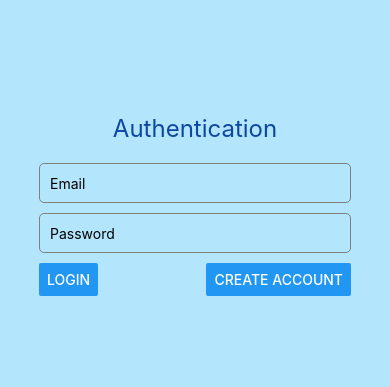
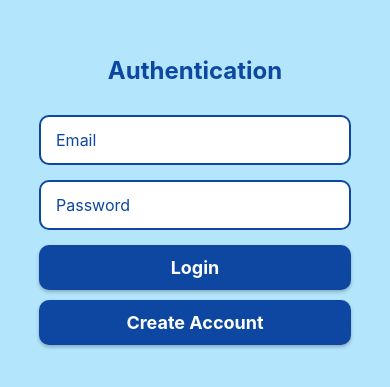
Before and after one commit to sapphiregaze/Intelli-Learn, a React Native app in the folder mobile/: screen /Authentication in a window 390 px wide. Shown: the part 217-604 px from the top of the page. Built offline with nearby package versions, Linux system fonts and the light colour scheme.

Commit message:
Adjust design for other pages

```diff
--- a/mobile/AuthenticationScreen.js
+++ b/mobile/AuthenticationScreen.js
@@ -1,25 +1,31 @@
 import React from 'react';
-import { View, Text, TextInput, Button, StyleSheet } from 'react-native';
+import { View, Text, TextInput, TouchableOpacity, StyleSheet } from 'react-native';
 
 export default function AuthenticationScreen({ navigation }) {
   return (
     <View style={styles.container}>
       <Text style={styles.title}>Authentication</Text>
+      <View style={styles.inputContainer}>
         <TextInput
           style={styles.input}
           placeholder="Email"
           keyboardType="email-address"
           autoCapitalize="none"
         />
+      </View>
+      <View style={styles.inputContainer}>
         <TextInput
           style={styles.input}
           placeholder="Password"
           secureTextEntry={true}
         />
-      <View style={styles.buttonContainer}>
-        <Button title="Login" onPress={() => navigation.navigate('Test')} />
-        <Button title="Create Account" onPress={() => navigation.navigate('CreateAccount')} />
       </View>
+      <TouchableOpacity style={styles.button} onPress={() => navigation.navigate('Test')}>
+        <Text style={styles.buttonText}>Login</Text>
+      </TouchableOpacity>
+      <TouchableOpacity style={styles.button} onPress={() => navigation.navigate('CreateAccount')}>
+        <Text style={styles.buttonText}>Create Account</Text>
+      </TouchableOpacity>
     </View>
   );
 }
@@ -29,25 +35,45 @@ const styles = StyleSheet.create({
     flex: 1,
     justifyContent: 'center',
     alignItems: 'center',
-    backgroundColor: '#B3E5FC', // Assuming this is the background color
+    backgroundColor: '#B3E5FC',
   },
   title: {
     fontSize: 24,
-    color: '#0D47A1', // Matching the text color
-    marginBottom: 20,
+    color: '#0D47A1',
+    marginBottom: 30,
+    fontWeight: 'bold',
+  },
+  inputContainer: {
+    width: '80%',
+    marginBottom: 15,
   },
   input: {
+    width: '100%',
+    height: 50,
+    borderColor: '#0D47A1',
+    borderWidth: 2,
+    borderRadius: 10,
+    paddingHorizontal: 15,
+    fontSize: 16,
+    color: '#0D47A1',
+    backgroundColor: 'white',  // Makes the input field standout
+  },
+  button: {
     width: '80%',
-    height: 40,
-    borderColor: 'gray',
-    borderWidth: 1,
-    borderRadius: 5,
+    paddingVertical: 12,
+    backgroundColor: '#0D47A1',
+    borderRadius: 10,
+    alignItems: 'center',
     marginBottom: 10,
-    paddingHorizontal: 10,
+    shadowColor: '#000',
+    shadowOffset: { width: 0, height: 2 },
+    shadowOpacity: 0.25,
+    shadowRadius: 3.84,
+    elevation: 5,
   },
-  buttonContainer: {
-    width: '80%',
-    flexDirection: 'row',
-    justifyContent: 'space-between',
+  buttonText: {
+    color: 'white',
+    fontSize: 18,
+    fontWeight: 'bold',
   },
 });
--- a/mobile/CreateAccountScreen.js
+++ b/mobile/CreateAccountScreen.js
@@ -1,5 +1,5 @@
 import React from 'react';
-import { View, Text, TextInput, Button, StyleSheet } from 'react-native';
+import { View, Text, TextInput, TouchableOpacity, StyleSheet } from 'react-native';
 
 export default function CreateAccountScreen({ navigation }) {
   return (
@@ -26,7 +26,9 @@ export default function CreateAccountScreen({ navigation }) {
         placeholder="Confirm Password"
         secureTextEntry={true}
       />
-      <Button title="Sign Up" onPress={() => console.log('Sign Up pressed')} />
+      <TouchableOpacity style={styles.button} onPress={() => console.log('Sign Up pressed')}>
+        <Text style={styles.buttonText}>Sign Up</Text>
+      </TouchableOpacity>
     </View>
   );
 }
@@ -36,20 +38,41 @@ const styles = StyleSheet.create({
     flex: 1,
     justifyContent: 'center',
     alignItems: 'center',
-    backgroundColor: '#B3E5FC', // Assuming this is your app's background color
+    backgroundColor: '#B3E5FC',
   },
   title: {
     fontSize: 24,
-    color: '#0D47A1', // Matching the text color
-    marginBottom: 20,
+    color: '#0D47A1',
+    fontWeight: 'bold',
+    marginBottom: 30,
   },
   input: {
     width: '80%',
-    height: 40,
-    borderColor: 'gray',
-    borderWidth: 1,
-    borderRadius: 5,
-    marginBottom: 10,
-    paddingHorizontal: 10,
+    height: 50,
+    borderColor: '#0D47A1',
+    borderWidth: 2,
+    borderRadius: 10,
+    marginBottom: 15,
+    paddingHorizontal: 15,
+    fontSize: 16,
+    backgroundColor: 'white',
+  },
+  button: {
+    width: '80%',
+    paddingVertical: 12,
+    backgroundColor: '#0D47A1',
+    borderRadius: 10,
+    alignItems: 'center',
+    marginTop: 20,
+    shadowColor: '#000',
+    shadowOffset: { width: 0, height: 2 },
+    shadowOpacity: 0.25,
+    shadowRadius: 3.84,
+    elevation: 5,
+  },
+  buttonText: {
+    color: 'white',
+    fontSize: 18,
+    fontWeight: 'bold',
   },
 });
```
Also changed, not shown: mobile/App.js (line endings or trailing spaces). Lines whose indentation alone changed are shown as unchanged.
